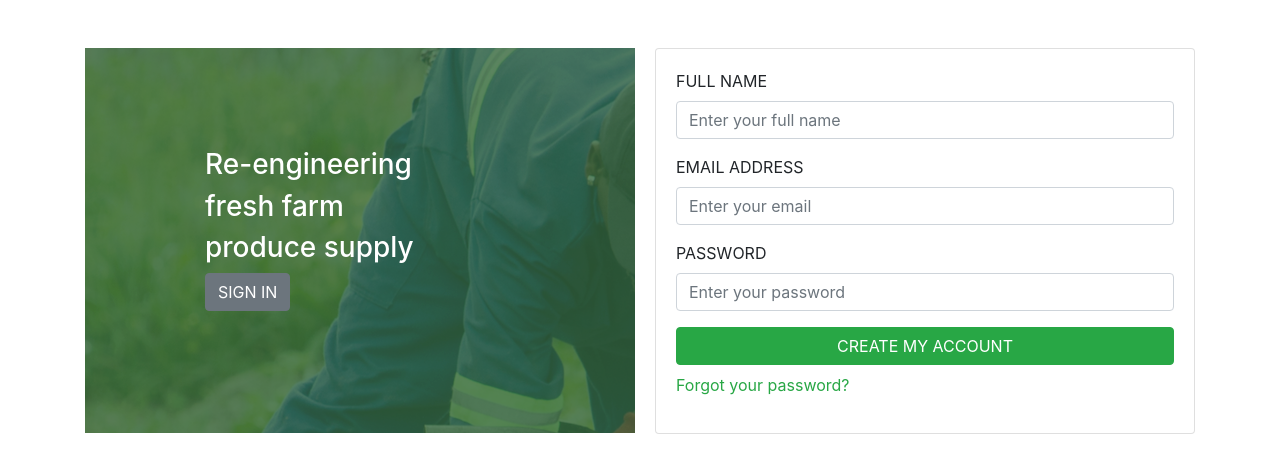
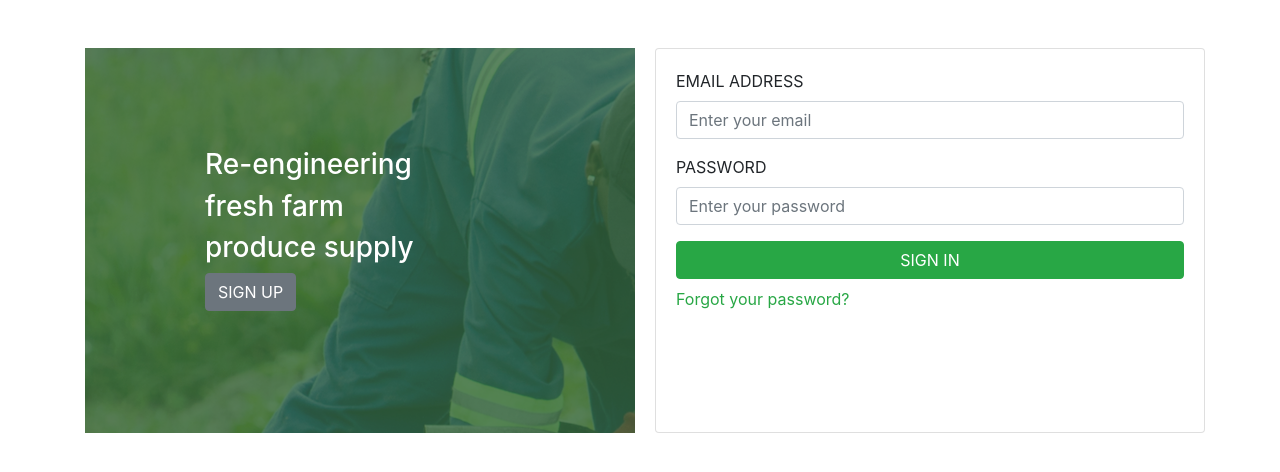
Before and after one commit to kenny-tech/react-auth, a React (Create React App) app: page /signin in a window 1280 px wide. Shown: the top 472 px of the page. Built offline with nearby package versions, Linux system fonts and the light colour scheme.

Commit message:
Added react router dom

```diff
--- a/package.json
+++ b/package.json
@@ -10,6 +10,7 @@
     "react": "^17.0.1",
     "react-bootstrap": "^1.5.0",
     "react-dom": "^17.0.1",
+    "react-router-dom": "^5.2.0",
     "react-scripts": "4.0.2",
     "web-vitals": "^1.0.1"
   },
--- a/src/App.js
+++ b/src/App.js
@@ -1,11 +1,18 @@
 import React from 'react'
-import Registeration from './components/Register'
+import { Route, Switch, BrowserRouter } from "react-router-dom";
+
+import Signup from './components/Signup'
+import Signin from './components/Signin'
 
 const App = () => {
   return (
-    <div>
-      <Registeration />
-    </div>
+    <BrowserRouter>
+        <Switch>
+          <Route exact path="/"><Signup /></Route>
+          <Route path="/signup"><Signup /></Route>
+          <Route path="/signin"><Signin /></Route>
+        </Switch>
+    </BrowserRouter>
   );
 }
 
--- a/src/components/FormPics.js
+++ b/src/components/FormPics.js
@@ -1,17 +1,19 @@
 import React from 'react';
 import { Button } from "react-bootstrap";
-
+import { Link } from "react-router-dom";
 import background from "../images/background.png";
 
-const FormPics = ({ buttonText }) => {
+const FormPics = ({ buttonText, link }) => {
     return (
         <div style={{ backgroundImage: `url(${background})`, width: '550px', height: '385px' }}>
             <h3 style={{ marginLeft: '120px', paddingTop: '100px'}} className="text-white">Re-engineering</h3>
             <h3 style={{ marginLeft: '120px'}} className="text-white">fresh farm</h3>
             <h3 style={{ marginLeft: '120px'}} className="text-white">produce supply</h3>
-            <Button variant="secondary" type="submit" style={{ marginLeft: '120px'}}>
-                {buttonText}
-            </Button>
+            <Link to={link}>
+                <Button variant="secondary" type="submit" style={{ marginLeft: '120px'}}>
+                    {buttonText}
+                </Button>
+            </Link>
         </div>
     )
 }
--- /dev/null
+++ b/src/components/Signin.js
@@ -0,0 +1,38 @@
+import React from 'react';
+import { Row, Col, Card, Form, Button, Container } from "react-bootstrap";
+
+import FormPics from './FormPics';
+
+const Signin = () => {
+    return (
+        <Container className="mt-5">
+            <Row>
+                <Col md={6}>
+                    <FormPics buttonText="SIGN UP" link="/signup"/>
+                </Col>
+                <Col md={6}>
+                    <Card class="card mb-4 border-0" style={{ width: '550px', height: '385px' }}>
+                        <Card.Body>
+                            <Form>
+                               <Form.Group controlId="formBasicEmail">
+                                    <Form.Label>EMAIL ADDRESS</Form.Label>
+                                    <Form.Control type="email" placeholder="Enter your email" />
+                                </Form.Group>
+                                <Form.Group controlId="formBasicPassword">
+                                    <Form.Label>PASSWORD</Form.Label>
+                                    <Form.Control type="password" placeholder="Enter your password" />
+                                </Form.Group>
+                                <Button variant="success btn-block" type="submit">
+                                    SIGN IN
+                                </Button>
+                            </Form>
+                            <p className="pt-2"><a className="text-success" href="">Forgot your password?</a></p>
+                        </Card.Body>
+                    </Card>
+                </Col>
+            </Row>
+        </Container>
+    )
+}
+
+export default Signin;
--- a/src/components/Register.js
+++ b/src/components/Signup.js
@@ -3,19 +3,19 @@ import { Row, Col, Card, Form, Button, Container } from "react-bootstrap";
 
 import FormPics from './FormPics';
 
-const Register = () => {
+const Signup = () => {
     return (
         <Container className="mt-5">
             <Row>
                 <Col md={6}>
-                    <FormPics buttonText="SIGN IN"/>
+                    <FormPics buttonText="SIGN IN" link="/signin"/>
                 </Col>
                 <Col md={6}>
-                    <Card class="card mb-4 border-0">
+                    <Card class="card mb-4 border-0" style={{ width: '550px', height: '385px' }}>
                         <Card.Body>
                             <Form>
                                 <Form.Group controlId="formBasicEmail">
-                                    <Form.Label>FULL NAME </Form.Label>
+                                    <Form.Label className="small">FULL NAME </Form.Label>
                                     <Form.Control type="email" placeholder="Enter your full name" />
                                 </Form.Group>
                                 <Form.Group controlId="formBasicEmail">
@@ -39,4 +39,4 @@ const Register = () => {
     )
 }
 
-export default Register;
+export default Signup;
```
Also changed, not shown: src/components/FormView.js (deleted, +0 -27 lines), 1 other file (tests, documents, lock files or other folders).
